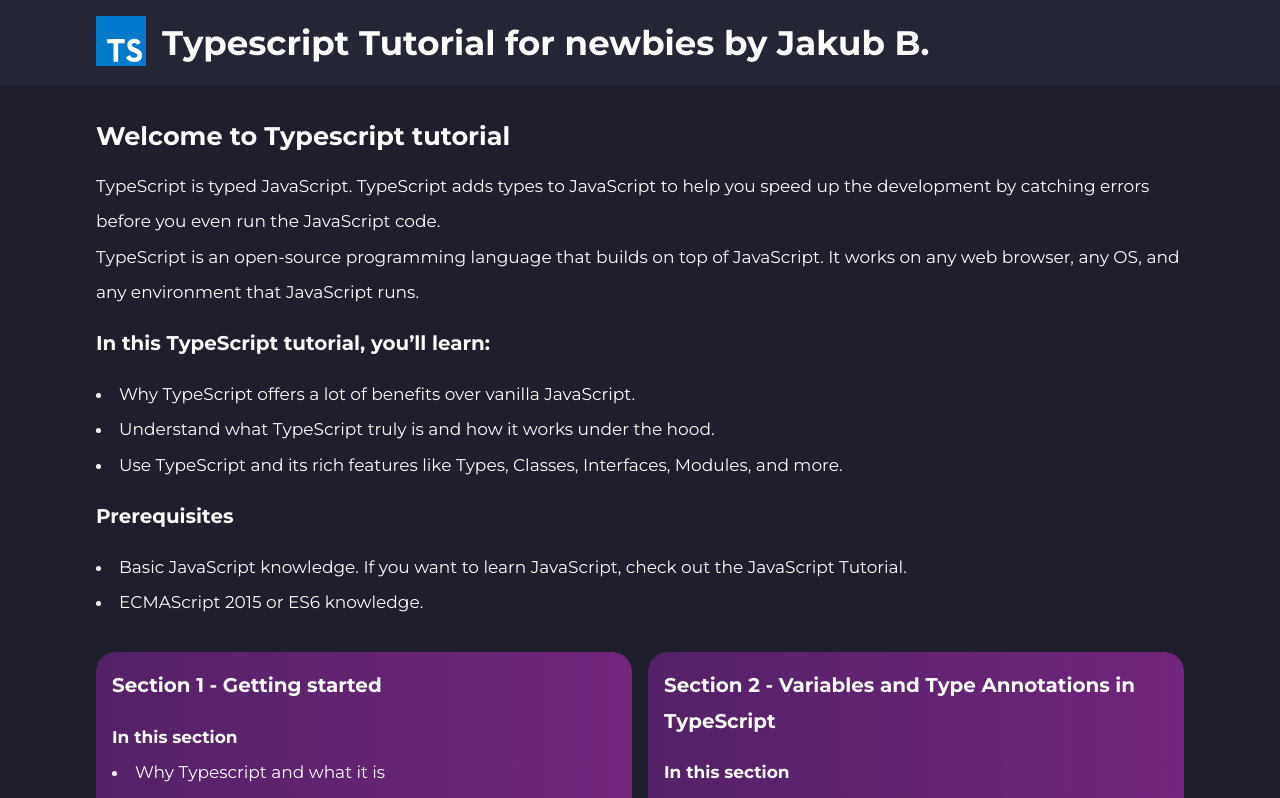
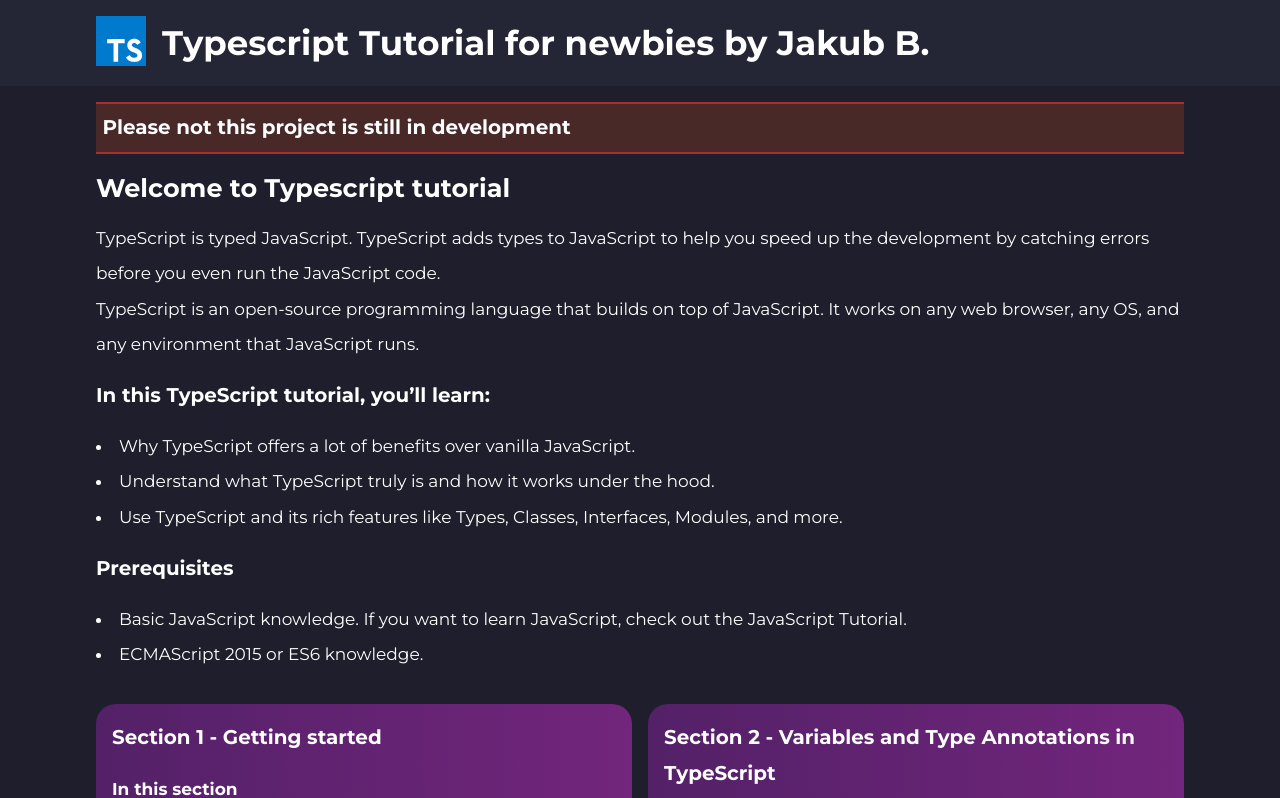
Before and after one commit to Isuu1/typescript-tutorial, a Next.js app: page / in a window 1280 px wide. Shown: the top 798 px of the page. Built offline with nearby package versions, Linux system fonts and the light colour scheme.

Commit message:
Added project state message and removed console.log

```diff
--- a/app/components/Buttons/NextButton/NextButton.jsx
+++ b/app/components/Buttons/NextButton/NextButton.jsx
@@ -11,9 +11,6 @@
   //Use router to change URL for next section on button click
   const router = useRouter();
 
-  const currentSessionId = sectionId - 1;
-  console.log(currentSessionId);
-
   return (
     <button
       className="flex-center"
--- a/app/page.js
+++ b/app/page.js
@@ -7,6 +7,10 @@
   console.log("Sections data", sectionsData.length);
   return (
     <main className={`page ${styles.home}`}>
+      <h3 className="error">
+        Please not this project is still in development
+      </h3>
+
       <h2 className="headline">Welcome to Typescript tutorial</h2>
       <p>
         TypeScript is typed JavaScript. TypeScript adds types to
```
